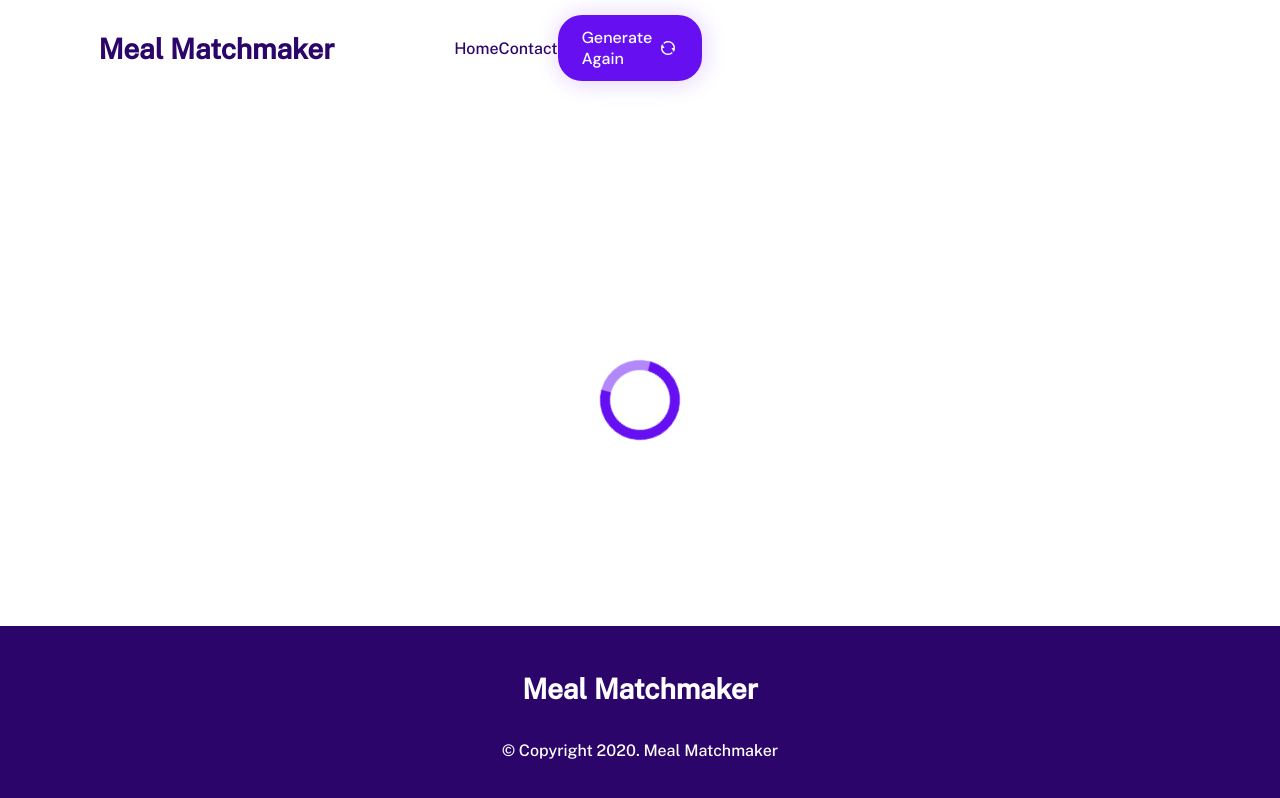
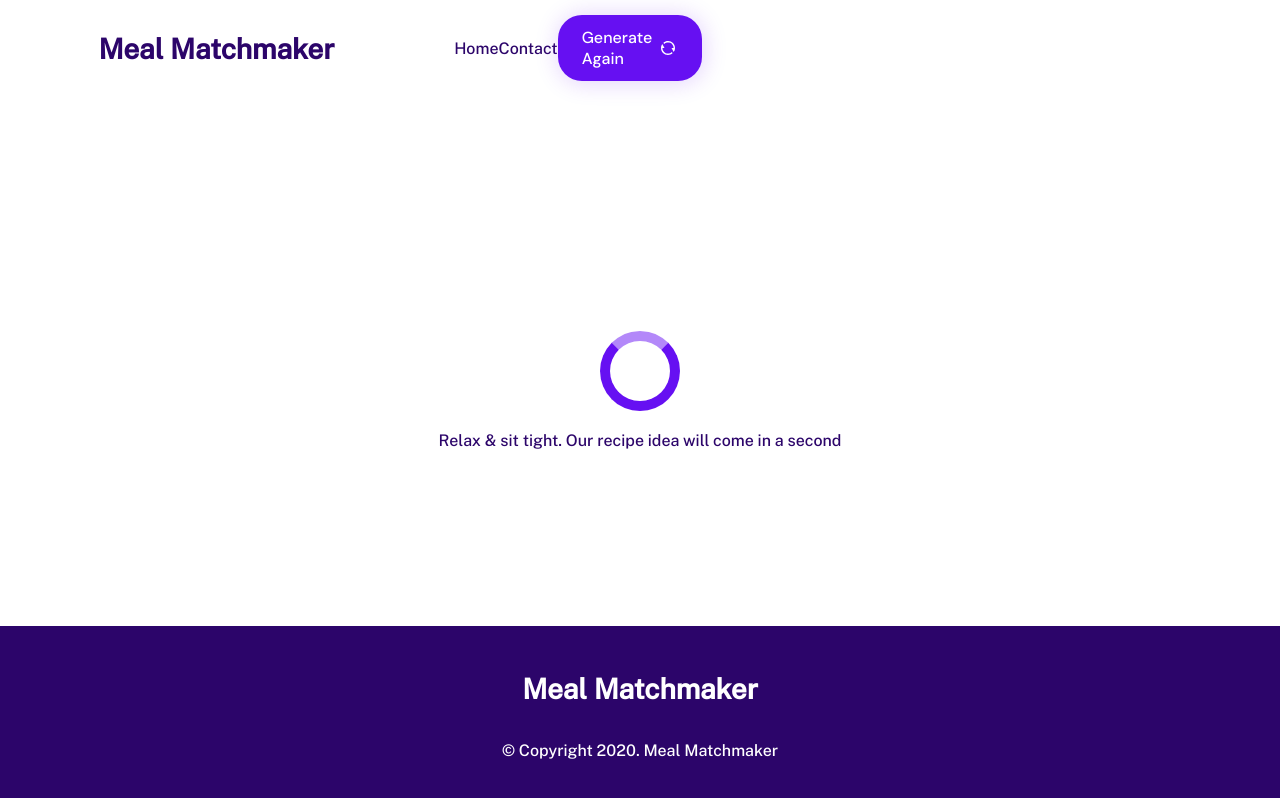
Before and after one commit to moderndayNeo/Meal-Matchmaker, a React (Create React App) app: page /recipe-generator in a window 1280 px wide. Built offline with nearby package versions, Linux system fonts and the light colour scheme.

Commit message:
feat: Display text beneath Loader icon

```diff
--- a/src/App.tsx
+++ b/src/App.tsx
@@ -23,9 +23,8 @@ function App() {
         setLoading(true)
         setTimeout(() => {
             setLoading(false)
-        }, 500);
+        }, 400)
     }
-
 
     return (
         <BrowserRouter>
@@ -43,3 +42,23 @@ function App() {
     )
 }
 export default App
+
+/*
+User clicks button => setLoading true
+Loading true => Loader is rendered, loader spins for 400ms
+After 400ms, a purple expanding div appears, covers the whole screen (200ms)
+Then Recipe appears (Loader can fade out (opacity), then display none once faded out)
+
+Loader is an overlay over the preview, within generator
+
+So Loader is not conditionally rendered. It is always present
+and controlled by opacity.
+Loader container both the loading icon and the purple colour
+
+
+For recipe preview, the components-appearing effect can be brought about on
+every render.
+Simply apply a 'fade-in' animation to the elements, top to bottom, with incrementing
+animation delay times (of 100ms each)
+
+ */
--- a/src/Main/RecipeGenerator/Loader/Loader.css
+++ b/src/Main/RecipeGenerator/Loader/Loader.css
@@ -1,8 +1,15 @@
 .Loader {
     height: 100%;
     display: flex;
+    flex-direction: column;
     justify-content: center;
     align-items: center;
+}
+
+.Loader .text {
+    text-align: center;
+    width: 70%;
+    margin: 20px 0;
 }
 
 .Loader .loading-icon {
@@ -11,8 +18,8 @@
     height: var(--loading-icon-dimensions);
     border-radius: 50%;
     border: 10px solid var(--primary-color-accent);
-    border-right-color: rgba(104, 18, 243, 0.5);
-    animation: spin 300ms infinite linear;
+    border-bottom-color: rgba(104, 18, 243, 0.5);
+    animation: spin 2s infinite linear;
 }
 
 @keyframes spin {
--- a/src/Main/RecipeGenerator/Loader/Loader.tsx
+++ b/src/Main/RecipeGenerator/Loader/Loader.tsx
@@ -5,6 +5,7 @@ export default function Loader() {
     return (
         <div className="Loader">
             <div className="loading-icon"></div>
+            <div className="text">Relax & sit tight. Our recipe idea will come in a second</div>
         </div>
     )
 }
--- a/src/Main/RecipeGenerator/RecipeGenerator.tsx
+++ b/src/Main/RecipeGenerator/RecipeGenerator.tsx
@@ -26,7 +26,7 @@ export default function RecipeGenerator({
                 <Loader />
             ) : (
                 <div>
-                    <RecipePreview meal={meal} setLoading={setLoading} />
+                    <RecipePreview meal={meal} />
                     <NewRecipeButton onClick={onClick} />
                 </div>
             )}
--- a/src/Main/RecipeGenerator/RecipePreview/RecipePreview.css
+++ b/src/Main/RecipeGenerator/RecipePreview/RecipePreview.css
@@ -7,19 +7,6 @@
     background: var(--neutral-color-light);
     box-shadow: 1px 1px 4px rgba(44, 5, 106, 0.1);
     border-radius: 24px;
-    animation: appear 0.8s 1 ease;
-}
-
-@keyframes appear {
-    0% {
-        opacity: 0;
-    }
-    50% {
-        opacity: 0;
-    }
-    100% {
-        opacity: 1;
-    }
 }
 
 .RecipePreview img {
--- a/src/Main/RecipeGenerator/RecipePreview/RecipePreview.tsx
+++ b/src/Main/RecipeGenerator/RecipePreview/RecipePreview.tsx
@@ -12,23 +12,16 @@ type RecipePreviewProps = {
 export default function RecipePreview({
     meal,
     setRandomRecipe,
-    setLoading
 }: RecipePreviewProps) {
     const shorten = (str: string) => {
         return str.length < 30 ? str : str.slice(0, 30).trim() + '...'
     }
-
-    const handleImageLoaded = () => {
-        console.log('Image loaded')
-    }
-
 
     return (
         <div className="RecipePreview">
             <h1 className="title">{shorten(meal.strMeal)}</h1>
             <h4 className="category">{meal.strCategory}</h4>
             <img
-                onLoad={handleImageLoaded}
                 src={meal.strMealThumb}
                 alt={meal.idMeal}
             />
```
